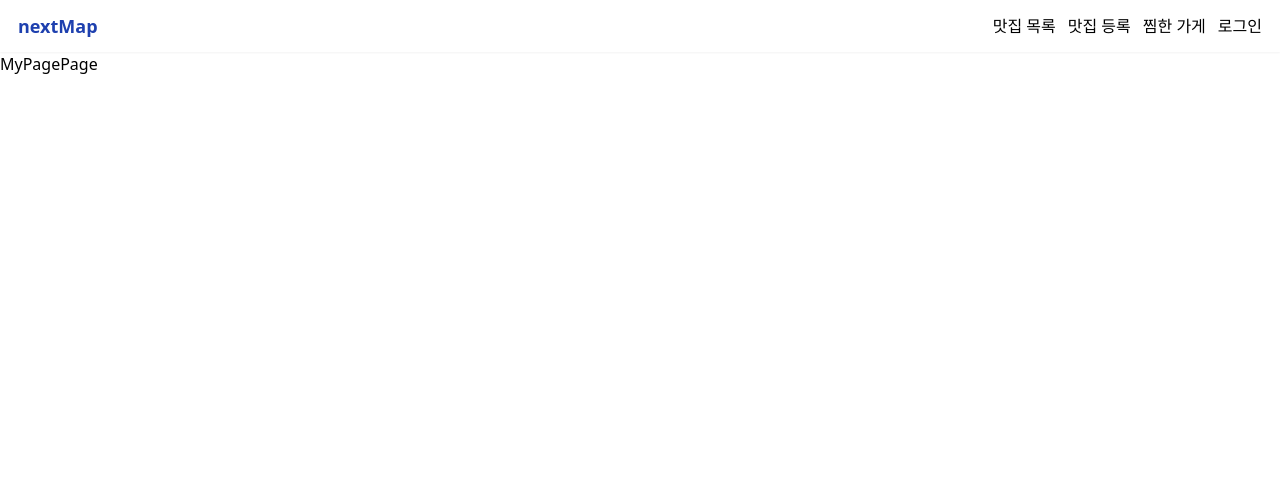
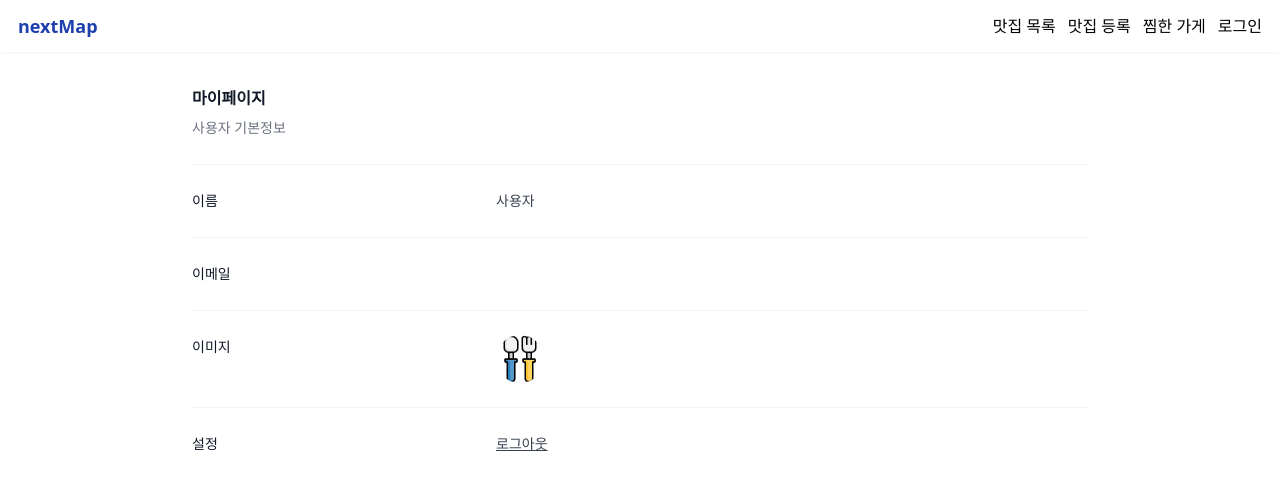
Before and after one commit to honeykikiki/fast-campus, a Next.js app in the folder high-performance_large-scale_frontend/03-map/: page /users/mypage in a window 1280 px wide. Shown: the top 490 px of the page. Built offline with nearby package versions, Linux system fonts and the light colour scheme; no server answers.

Commit message:
마이페이지 화면 추가

```diff
--- a/high-performance_large-scale_frontend/03-map/src/components/Navbar.tsx
+++ b/high-performance_large-scale_frontend/03-map/src/components/Navbar.tsx
@@ -26,9 +26,14 @@ export default function Navbar() {
             찜한 가게
           </Link>
           {status === 'authenticated' ? (
-            <button type="button" onClick={() => signOut()}>
-              로그아웃
-            </button>
+            <>
+              <Link href="/users/mypage" className="navbar__list--item">
+                마이페이지
+              </Link>
+              <button type="button" onClick={() => signOut()}>
+                로그아웃
+              </button>
+            </>
           ) : (
             <Link href="/api/auth/signin" className="navbar__list--item">
               로그인
@@ -46,7 +51,10 @@ export default function Navbar() {
       </div>
       {/* mobile navbar */}
       {isOpen && (
-        <div className="navbar--mobile">
+        <div
+          className="navbar--mobile"
+          onClick={() => setIsOpen((val) => !val)}
+        >
           <div className="navbar__list--mobile">
             <Link href="/stores" className="navbar__list--item--mobile">
               맛집 목록
@@ -57,9 +65,26 @@ export default function Navbar() {
             <Link href="/users/likes" className="navbar__list--item--mobile">
               찜한 가게
             </Link>
-            <Link href="/api/auth/signin" className="navbar__list--item">
-              로그인
-            </Link>
+            {status === 'authenticated' ? (
+              <>
+                <Link
+                  href="/users/mypage"
+                  className="navbar__list--item--mobile"
+                >
+                  마이페이지
+                </Link>
+                <button type="button" onClick={() => signOut()}>
+                  로그아웃
+                </button>
+              </>
+            ) : (
+              <Link
+                href="/api/auth/signin"
+                className="navbar__list--item--mobile"
+              >
+                로그인
+              </Link>
+            )}
           </div>
         </div>
       )}
--- a/high-performance_large-scale_frontend/03-map/src/components/SearchFilter.tsx
+++ b/high-performance_large-scale_frontend/03-map/src/components/SearchFilter.tsx
@@ -7,7 +7,7 @@ export default function SearchFilter() {
   const [search, setSearch] = useRecoilState(searchState);
 
   return (
-    <div className="flex flex-col md:flex-row gap-2 my-4">
+    <div className="flex flex-col md:flex-row gap-2 my-4 mx-2">
       <div className="flex items-center justify-center w-full gap-2">
         <AiOutlineSearch className="w-6 h-6" />
         <input
--- a/high-performance_large-scale_frontend/03-map/src/pages/index.tsx
+++ b/high-performance_large-scale_frontend/03-map/src/pages/index.tsx
@@ -15,11 +15,10 @@ export default function Home({ stores }: { stores: StoreType[] }) {
   );
 }
 
-export async function getStaticProps() {
+export async function getServerSideProps() {
   const stores = await axios(`${process.env.NEXT_PUBLIC_API_URL}/api/stores`);
 
   return {
     props: { stores: stores.data },
-    revalidate: 60 * 60,
   };
 }
--- a/high-performance_large-scale_frontend/03-map/src/pages/users/mypage.tsx
+++ b/high-performance_large-scale_frontend/03-map/src/pages/users/mypage.tsx
@@ -1,3 +1,66 @@
+import { signOut, useSession } from 'next-auth/react';
+
 export default function MyPagePage() {
-  return <div>MyPagePage</div>;
+  const { data } = useSession();
+
+  return (
+    <div className="md:max-w-4xl mx-auto py-8">
+      <div className="px-4 sm:px-0">
+        <h3 className="text-base font-semibold leading-7 text-gray-900">
+          마이페이지
+        </h3>
+        <p className="mt-1 max-w-2xl text-sm leading-6 text-gray-500">
+          사용자 기본정보
+        </p>
+      </div>
+      <div className="mt-6 border-t border-gray-100">
+        <dl className="divide-y divide-gray-100">
+          <div className="px-4 py-6 sm:grid sm:grid-cols-3 sm:gap-4 sm:px-0">
+            <dt className="text-sm font-medium leading-6 text-gray-900">
+              이름
+            </dt>
+            <dd className="mt-1 text-sm leading-6 text-gray-700 sm:col-span-2 sm:mt-0">
+              {data?.user.name ?? '사용자'}
+            </dd>
+          </div>
+          <div className="px-4 py-6 sm:grid sm:grid-cols-3 sm:gap-4 sm:px-0">
+            <dt className="text-sm font-medium leading-6 text-gray-900">
+              이메일
+            </dt>
+            <dd className="mt-1 text-sm leading-6 text-gray-700 sm:col-span-2 sm:mt-0">
+              {data?.user.email}
+            </dd>
+          </div>
+          <div className="px-4 py-6 sm:grid sm:grid-cols-3 sm:gap-4 sm:px-0">
+            <dt className="text-sm font-medium leading-6 text-gray-900">
+              이미지
+            </dt>
+            <dd className="mt-1 text-sm leading-6 text-gray-700 sm:col-span-2 sm:mt-0">
+              <img
+                src={data?.user.image || '/images/markers/default.png'}
+                className="rounded-full"
+                width={48}
+                height={48}
+                alt="프로필 이미지"
+              />
+            </dd>
+          </div>
+          <div className="px-4 py-6 sm:grid sm:grid-cols-3 sm:gap-4 sm:px-0">
+            <dt className="text-sm font-medium leading-6 text-gray-900">
+              설정
+            </dt>
+            <dd className="mt-1 text-sm leading-6 text-gray-700 sm:col-span-2 sm:mt-0">
+              <button
+                type="button"
+                className="underline hover:text-gray-400"
+                onClick={() => signOut()}
+              >
+                로그아웃
+              </button>
+            </dd>
+          </div>
+        </dl>
+      </div>
+    </div>
+  );
 }
--- a/high-performance_large-scale_frontend/03-map/src/styles/globals.css
+++ b/high-performance_large-scale_frontend/03-map/src/styles/globals.css
@@ -32,7 +32,7 @@
 
 @media only screen and (max-width: 600px) {
   .navbar--mobile {
-    @apply fixed w-full text-white h-screen top-[52px] bg-blue-800;
+    @apply fixed w-full text-white h-screen top-[52px] bg-blue-800 z-[100];
   }
 
   .navbar__list {
```
